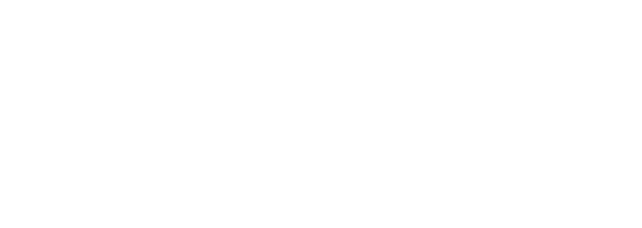
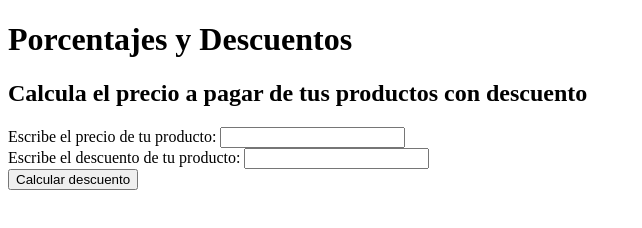
Before and after one commit to deinymarcp/curso-practico-js, a plain HTML site: page descuentos.html in a window 1280 px wide. Shown: the whole page, without its empty margins (0-642 px from the left). Drawn offline with Linux system fonts and the light colour scheme.

Commit message:
cambios en descuentos

```diff
--- a/descuentos.html
+++ b/descuentos.html
@@ -4,9 +4,29 @@
     <meta charset="UTF-8">
     <meta http-equiv="X-UA-Compatible" content="IE=edge">
     <meta name="viewport" content="width=device-width, initial-scale=1.0">
-    <title>Document</title>
+    <title>Porcentajes y Descuentos</title>
 </head>
 <body>
+    <header>
+        <h1>Porcentajes y Descuentos</h1>
+    </header>
+    <main>
+        <section>
+            <h2>Calcula el precio a pagar de tus productos con descuento</h2>
 
+            <form action="">
+                <label for="precio">Escribe el precio de tu producto: </label>
+                <input type="number" id="precio"><br>
+                <label for="descuento">Escribe el descuento de tu producto: </label>
+                <input type="number" id="descuento"> <br>
+                <button type="button" onclick="calcularDescuento()">Calcular descuento</button>
+            </form>
+
+            <p id="PriceInfo"></p>
+        </section>
+    </main>
+
+    <!-- Script de JS -->
+    <script src="descuentos.js"></script>
 </body>
 </html>
--- a/descuentos.js
+++ b/descuentos.js
@@ -0,0 +1,26 @@
+// const precioOrginial = 100;
+// const descuento = 15;
+
+function calcularPrecioDescuento(precio, descuento) {
+    const porcentajePrecioConDescuento = 100 - descuento;
+    const precioConDescuento = (precio * porcentajePrecioConDescuento) / 100;
+
+    return precioConDescuento;
+}
+
+function calcularDescuento () {
+    const inputPrice = document.getElementById("precio");
+    const priceValue = inputPrice.value;
+
+    const inputDescount = document.getElementById("descuento")
+    const descountValue = inputDescount.value;
+
+    const precioDescuento = calcularPrecioDescuento(priceValue, descountValue);
+
+    const resultP = document.getElementById("PriceInfo");
+    resultP.innerText = `Tu precio es ${priceValue}, el descuento es de ${descountValue} y el precio total con desceunto es de ${precioDescuento}.`;
+}
+
+
+
+// document.write(`Tu precio es ${priceValue}, el descuento es de ${descountValue} y el precio total con desceunto es de ${precioDescuento}`);
```
